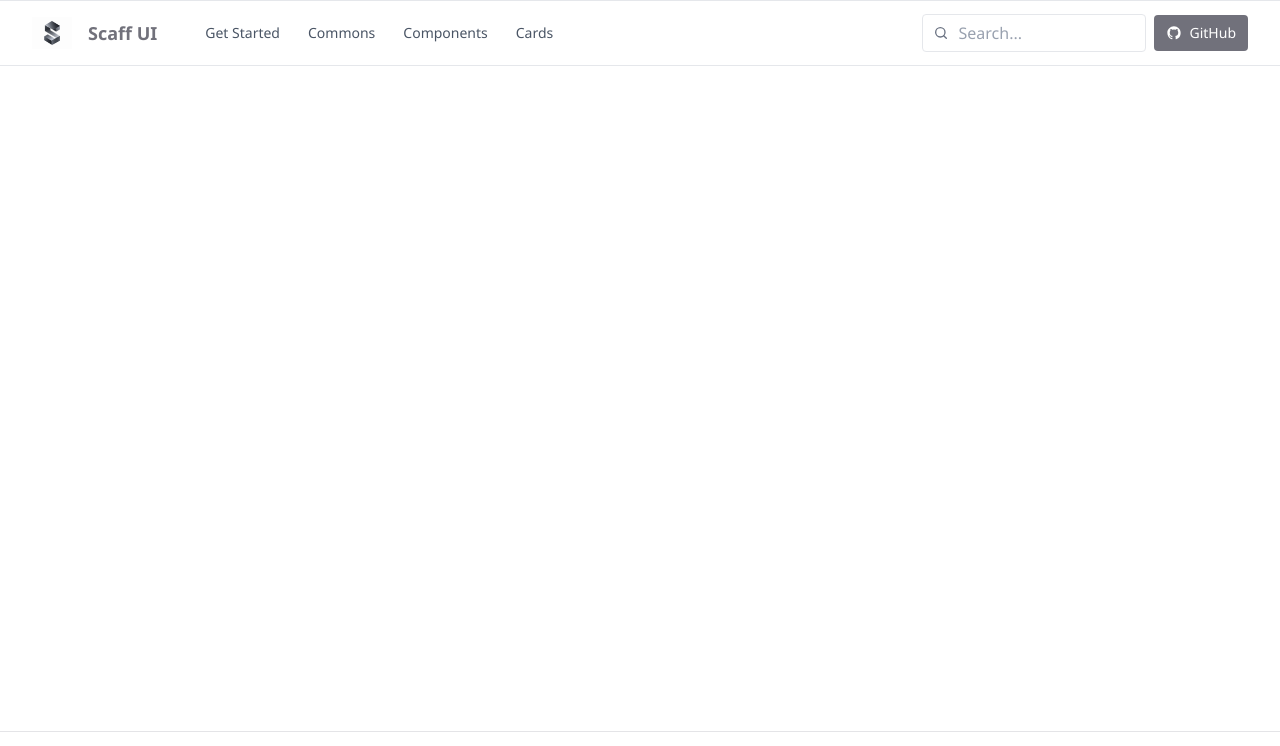
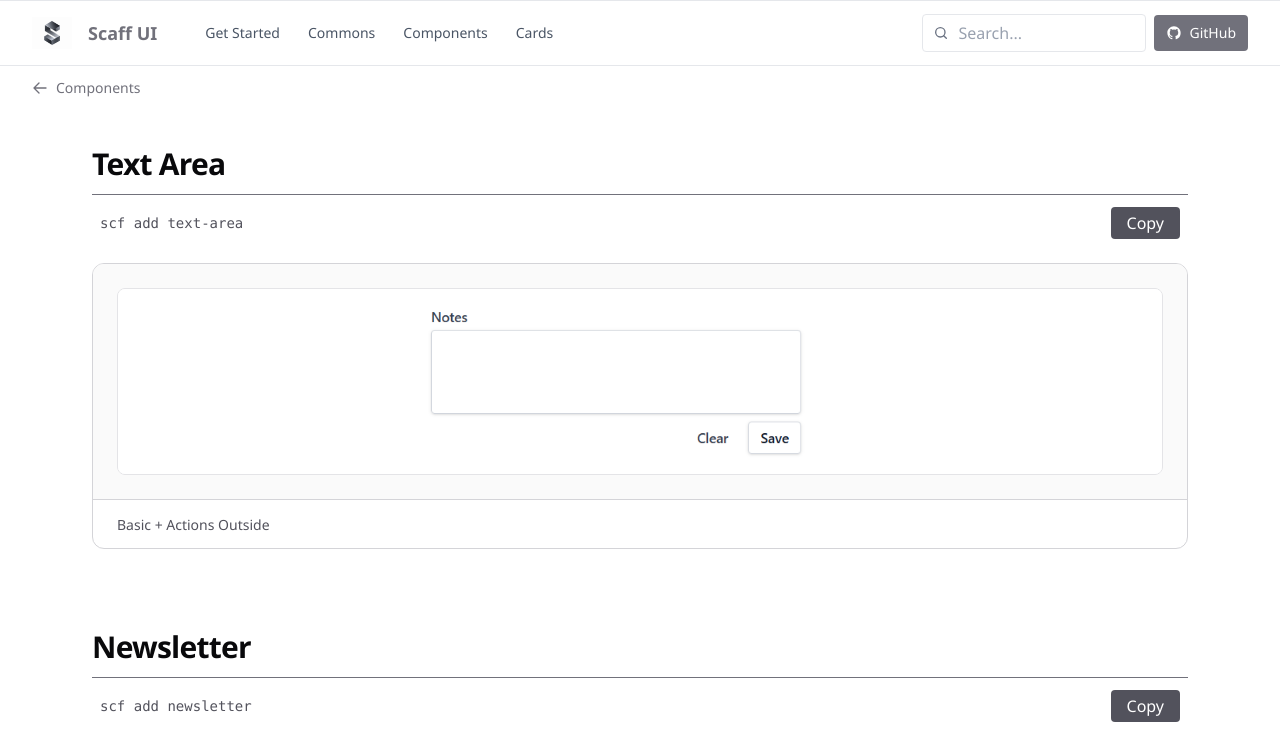
Before and after one commit to carleoj/scaff-ui-site, a React (Vite) app: page /components in a window 1280 px wide. Shown: the top 746 px of the page. Built offline with nearby package versions, Linux system fonts and the light colour scheme.

Commit message:
Add new image for text area actions
- Introduced a new PNG image file `text-area-actions-out.png` to enhance the user interface for text area actions.

```diff
--- a/src/App.jsx
+++ b/src/App.jsx
@@ -5,6 +5,7 @@ import Banner from "./components/Banner";
 import Commons from "./components/Commons";
 import Docs from "./components/Docs";
 import Footer from "./components/Footer";
+import Components from "./components/Components";
 
 import "./index.css";
 
@@ -18,6 +19,7 @@ export default function App() {
           <Routes>
             <Route path="/" element={<Banner />} />
             <Route path="/commons" element={<Commons />} />
+            <Route path="/components" element={<Components />} />
             <Route path="/docs" element={<Docs />} />
           </Routes>
         </main>
--- a/src/components/Commons.jsx
+++ b/src/components/Components.jsx
@@ -1,57 +1,35 @@
 import Container from "./Container";
-import nav from "../images/navigation.png";
-import logoNav from "../images/logo-navigation.png";
-import logoNavCta from "../images/logo-navigation-cta.png";
-import headDescBtnImg from "../images/head-desc-btn-img.png";
-import footerCopyrightNav from "../images/footer-copyright-nav.png";
-
+import textAreaActsOut from "../images/text-area-actions-out.png"
+import basicNewsLetter from "../images/newsletter.png"
 
 import { Link } from "react-router-dom";
 
-const commons = [
+const components = [
   {
-    title: "Header",
-    command: "scf add header",
+    title: "Text Area",
+    command: "scf add text-area",
     variants: [
-      // {
-      //   name: "Nav",
-      //   image: nav,
-      // },
-      // {
-      //   name: "Logo + Nav",
-      //   image: logoNav,
-      // },
       {
-        name: "Logo + Nav + CTA",
-        image: logoNavCta,
+        name: "Basic + Actions Outside",
+        image: textAreaActsOut,
       },
     ],
   },
   {
-    title: "Hero",
-    command: "scf add hero",
+    title: "Newsletter",
+    command: "scf add newsletter",
     variants: [
       {
-        name: "Heading + Description + CTA + Image",
-        image: headDescBtnImg,
-      },
-    ],
-  },
-  {
-    title: "Footer",
-    command: "scf add footer",
-    variants: [
-      {
-        name: "Copyright + Navigation Links",
-        image: footerCopyrightNav,
+        name: "Basic Newsletter",
+        image: basicNewsLetter,
       },
     ],
   },
 ];
 
-export default function Commons() {
+export default function Components() {
   return (
-    <main id="commons" className="bg-white">
+    <main id="components" className="bg-white">
       <section className="mx-auto max-w-7xl px-6 sm:px-8">
         {/* Back navigation */}
         <div className="sticky top-16 z-40 bg-white py-3">
@@ -73,17 +51,17 @@ export default function Commons() {
                 d="M10.5 19.5 3 12m0 0 7.5-7.5M3 12h18"
               />
             </svg>
-            Commons
+            Components
           </Link>
         </div>
 
         {/* Components */}
         <div className="space-y-12 pb-16 lg:px-15">
-          {commons.map((item) => (
+          {components.map((item) => (
             <section key={item.command}>
               {/* Component heading */}
               <div className="pt-8">
-                <h1 className="border-b border-zinc-500 pb-3 text-3xl font-light tracking-tight text-zinc-950">
+                <h1 className="border-b border-zinc-500 pb-3 text-3xl font-semibold tracking-tight text-zinc-950">
                   {item.title}
                 </h1>
 
@@ -104,10 +82,7 @@ export default function Commons() {
 
               {/* Variants */}
               <div className="mt-6">
-                <Container
-                  title={item.title}
-                  variants={item.variants}
-                />
+                <Container title={item.title} variants={item.variants} />
               </div>
             </section>
           ))}
--- a/src/components/Header.jsx
+++ b/src/components/Header.jsx
@@ -10,7 +10,7 @@ export default function Header() {
   const navLinks = [
     { label: "Get Started", to: "/docs" },
     { label: "Commons", to: "/commons" },
-    { label: "Components", to: "/commons" },
+    { label: "Components", to: "/components" },
     { label: "Cards", to: "/commons" },
   ];
 
```
Also changed, not shown: src/images/newsletter.png (added), src/images/text-area-actions-out.png (added).
